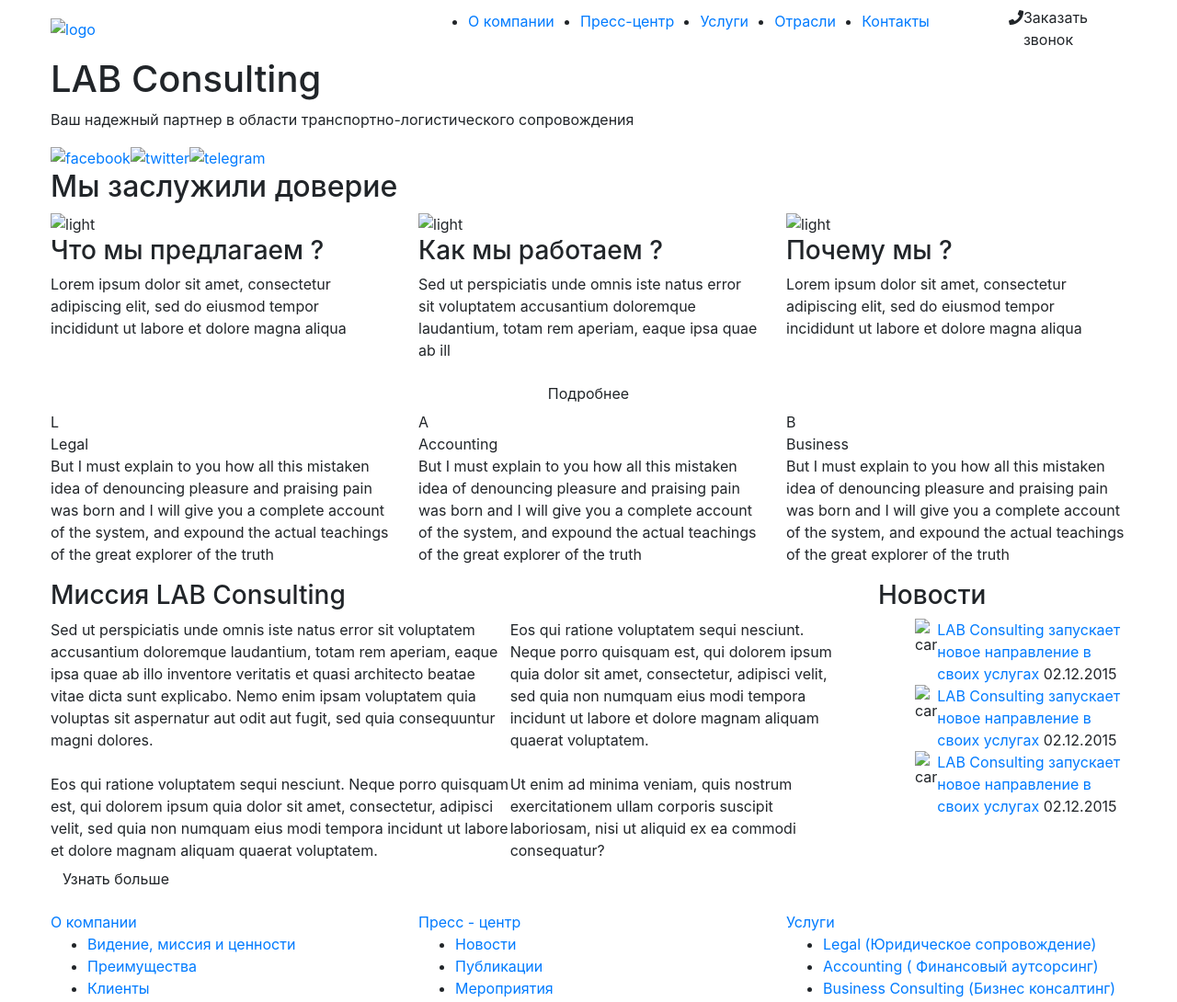
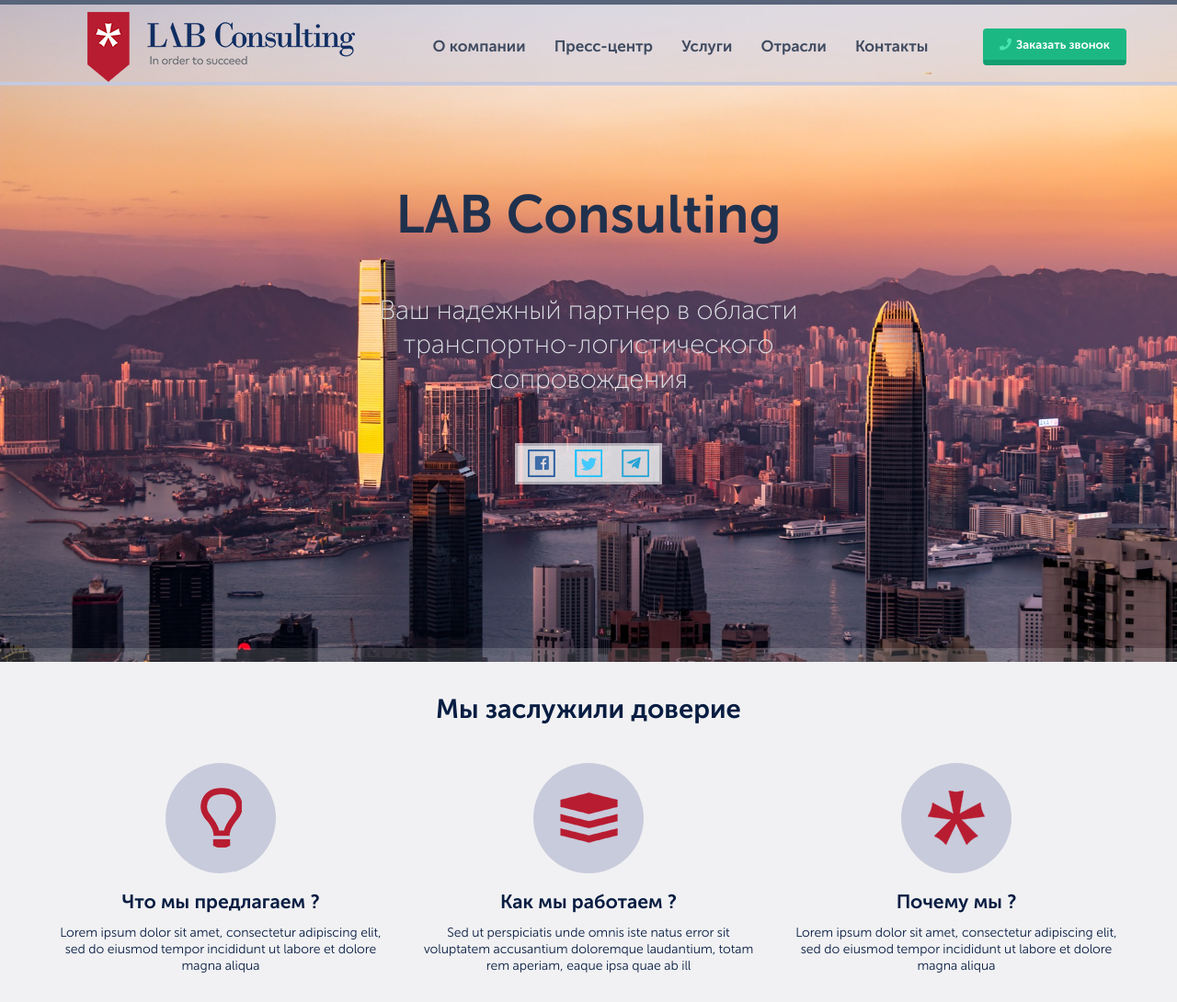
Before and after one commit to Miroclav/Hot-Wheels, a website: page dist/index.html in a window 1280 px wide. Shown: the top 1090 px of the page at 92% size. Drawn offline with Linux system fonts and the light colour scheme; the site is published under a folder, as on GitHub Pages, so addresses that start at the root find nothing.

Commit message:
add file

```diff
--- a/dist/index.html
+++ b/dist/index.html
@@ -20,8 +20,8 @@
 	<!-- arcticModal -->
 	<link rel="stylesheet" href="css/jquery.arcticmodal-0.3.css">
 	<!-- Favicon -->
-	<link rel="icon" href="/dist/img/favicon.png" type="image/x-icon">
- 	<link rel="shortcut icon" href="/dist/img/favicon.png" type="image/x-icon">
+	<link rel="icon" href="img/favicon.png" type="image/x-icon">
+ 	<link rel="shortcut icon" href="img/favicon.png" type="image/x-icon">
 	<!-- OG Tags -->
 	<meta property="og:title" content="Верстка, навыки, заслуги, работы">
 	<meta property="og:description" content="Верстка, навыки, заслуги, работы.">
@@ -29,9 +29,9 @@
 	<meta property="og:image" content="https://wayup.in/assets/cache/images/650x527-lm31-smm.5f3.png" >
 	<meta property="og:site_name" content="TEST">
 	<!-- Media Queries CSS -->
-	<link rel="stylesheet" href="/dist/css/media.css">
+	<link rel="stylesheet" href="css/media.css">
 	<!-- Main CSS -->
-	<link rel="stylesheet" href="/dist/css/main.css">
+	<link rel="stylesheet" href="css/main.css">
 </head>
 <body>
 	<header class="header">
@@ -39,7 +39,7 @@
 			<div class="container">
 				<div class="row align-items-center">
 					<div class="col-6 col-lg-4">
-						<a class="logo" href="#"><img src="/dist/img/logo.png" alt="logo"></a>
+						<a class="logo" href="#"><img src="img/logo.png" alt="logo"></a>
 					</div>
 					<div class="col-lg-6 d-none d-lg-block menu-collapce">
 						<nav>
@@ -84,10 +84,9 @@
 					Ваш надежный партнер в области транспортно-логистического сопровождения
 				</p>
 				<div class="media d-flex">
-					<a <img target="_blank" href="#"><img src="/dist/img/facebook.png" alt="facebook"></a>
-					<a <img target="_blank" href="#"><img src="/dist/img/twitter.png" alt="twitter"></a>
-					<a <img target="_blank" href="#"><img src="/dist/img/telegram.png" alt="telegram"></a>
-
+					<a target="_blank" href="#"><img src="img/facebook.png" alt="facebook"></a>
+					<a target="_blank" href="#"><img src="img/twitter.png" alt="twitter"></a>
+					<a target="_blank" href="#"><img src="img/telegram.png" alt="telegram"></a>
 				</div>
 			</div>
 		</div>
@@ -99,7 +98,7 @@
 				<div class="col-md-6 col-lg-4">
 					<div class="wrap">
 						<div class="wrap__icon">
-							<img src="/dist/img/icon1.png" alt="light">
+							<img src="img/icon1.png" alt="light">
 						</div>
 						<h3 class="wrap__title">
 							Что мы предлагаем ?
@@ -112,7 +111,7 @@
 				<div class="col-md-6 col-lg-4">
 					<div class="wrap">
 						<div class="wrap__icon">
-							<img src="/dist/img/icon2.png" alt="light">
+							<img src="img/icon2.png" alt="light">
 						</div>
 						<h3 class="wrap__title">
 							Как мы работаем ?
@@ -125,7 +124,7 @@
 				<div class="col-lg-4">
 					<div class="wrap">
 						<div class="wrap__icon">
-							<img src="/dist/img/icon3.png" alt="light">
+							<img src="img/icon3.png" alt="light">
 						</div>
 						<h3 class="wrap__title">
 							Почему мы ?
@@ -209,21 +208,21 @@
 					</h3>
 					<ul class="list">
 						<li class="items d-flex">
-							<img class="items__img" src="/dist/img/pic.png" alt="car">
+							<img class="items__img" src="img/pic.png" alt="car">
 							<div class="items__text">
 								<a href="#">LAB Consulting запускает новое направление в своих услугах </a>
 								<span>02.12.2015</span>
 							</div>
 						</li>
 						<li class="items d-flex">
-							<img class="items__img" src="/dist/img/pic.png" alt="car">
+							<img class="items__img" src="img/pic.png" alt="car">
 							<div class="items__text">
 								<a href="#">LAB Consulting запускает новое направление в своих услугах </a>
 								<span>02.12.2015</span>
 							</div>
 						</li>
 						<li class="items d-flex">
-							<img class="items__img" src="/dist/img/pic.png" alt="car">
+							<img class="items__img" src="img/pic.png" alt="car">
 							<div class="items__text">
 								<a href="#">LAB Consulting запускает новое направление в своих услугах </a>
 								<span>02.12.2015</span>
```
